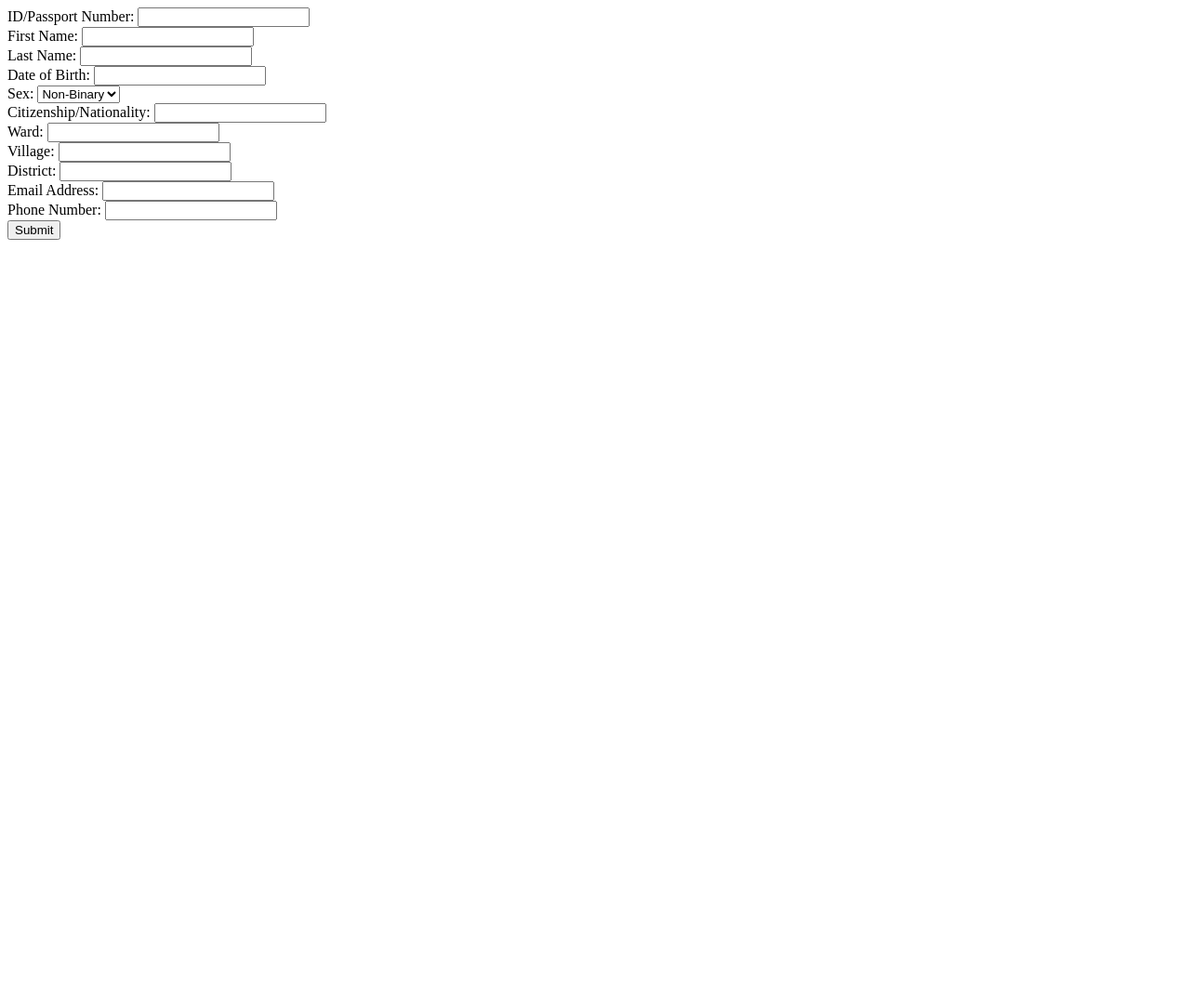
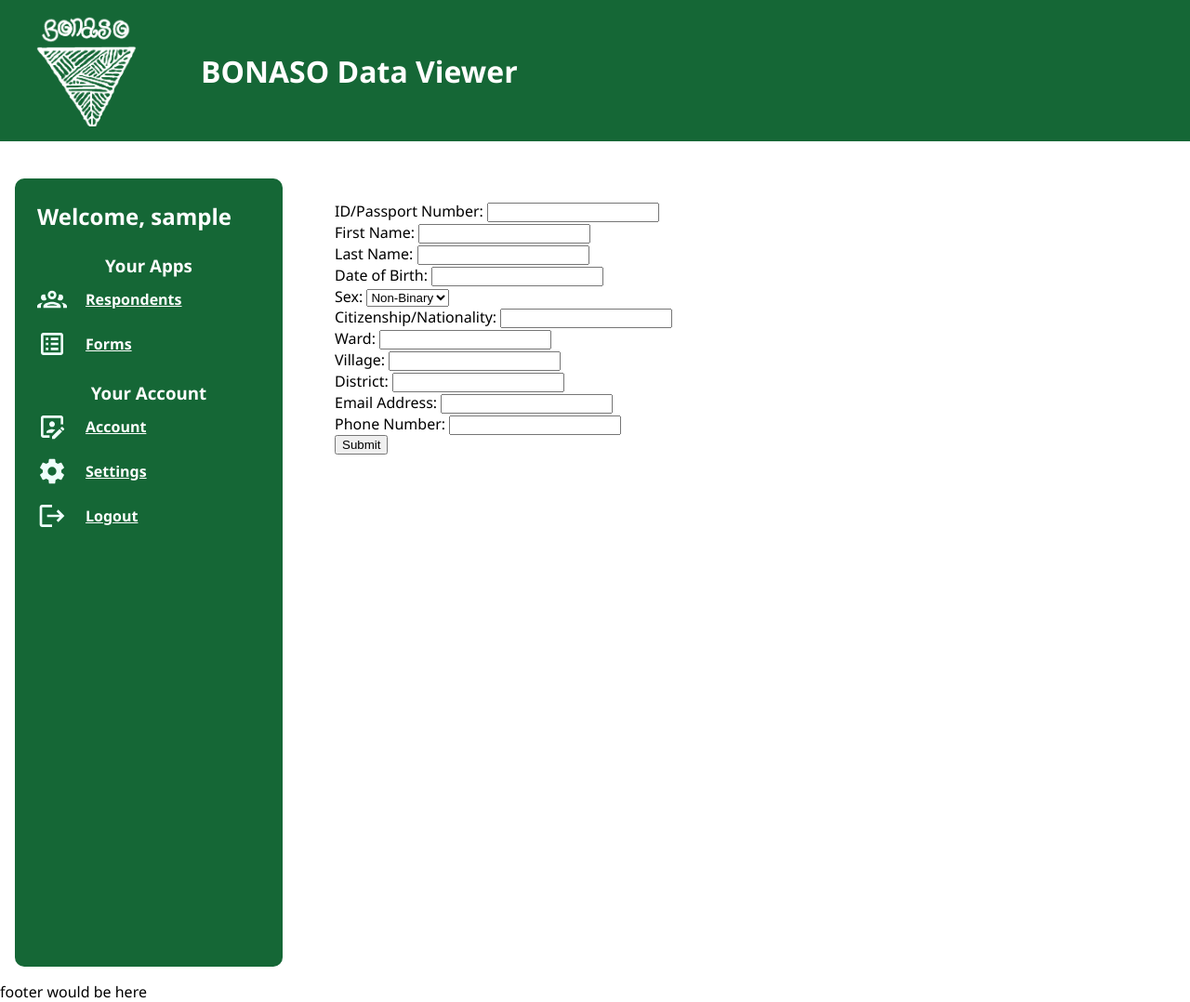
Before and after one commit to jayrosato/bonaso-data-viewer, a Django app: page /forms/respondents/create in a window 1280 px wide. Shown: the whole page at 93% size. Before the commit the page ends 258 px from the top, so only its background shows below. Run offline with Django 5.2, Linux system fonts and the light colour scheme; the visitor is signed in with stand-in values (Sample User, id 1).

Commit message:
Further edited templates to display in new base.html.
Most templates and views will now load within the base template.
Also added a new respondent view that allows you to view their details, see
their responses, and edit/delete the respondent. Also, I've started adding
in permission checks to prevent users from doing things they should not
have access too.

```diff
--- a/backend/bdvBackend/forms/models.py
+++ b/backend/bdvBackend/forms/models.py
@@ -53,7 +53,7 @@ class Form(models.Model):
     organization = models.ForeignKey(Organization, on_delete=models.PROTECT)
 
     def __str__(self):
-        return f'{self.organization}: {self.form_name} (started:{self.start_date}, ends:{self.end_date})'
+        return f'{self.organization}: {self.form_name}'
 
     def isActive(self):
         return datetime.date.today() >= self.end_date
--- a/backend/bdvBackend/forms/static/forms/styles.css
+++ b/backend/bdvBackend/forms/static/forms/styles.css
@@ -1,23 +1,93 @@
 *{
     margin: 0;
 }
+
+body{
+    font-family:'Segoe UI', Tahoma, Geneva, Verdana, sans-serif;
+}
+
 .header{
     position: sticky;
     top: 0;
     color: white;
-    background-color: rgb(21, 103, 54)
+    background-color: rgb(21, 103, 54);
+    display: flex;
+    flex-direction: row;
+    z-index:1;
 }
+
+.headerLogo{
+    max-height: 15vh;
+    padding: 2vh;
+    margin-left: 2vh;
+}
+
+.headerText{
+    margin-left: 3rem;
+    margin-top: auto;
+    margin-bottom: auto;
+}
+
 .middle{
     padding-top: 3vh;
     display: grid;
     grid-template-columns: 25% 75%;
 }
+
 .sidebar{
+    margin: 1rem;
+    background-color: rgb(21, 103, 54);
+    color: white;
+    border-radius: 10px;
     height: 100vh;
     padding: 3vh;
 }
 
+.sidebarLinksCont{
+    display: flex;
+    flex-direction: column;
+}
+.sbLinkHeader{
+    text-align: center;
+    font-weight: bold;
+    margin-top: 1.5rem;
+    margin-bottom: .5rem;
+}
 .sidebarLinks{
     display: grid;
     grid-template-columns: 15% 85%;
+    column-gap: 1rem;
+    row-gap: 1rem;
 }
+.sidebarLinks >*{
+    margin-top: auto;
+    margin-bottom: auto;
+    color: white;
+    font-weight: bold;
+}
+.sbIcon{
+    max-width: 2rem;
+    max-height: 2rem;
+    filter: invert(100%) sepia(100%) saturate(100%) hue-rotate(87deg) brightness(100%) contrast(100%);
+}
+
+.logout{
+    padding: 0;
+    background-color: transparent;
+    border: none;
+    margin-top: auto;
+    margin-bottom: auto;
+    color: white;
+    font-weight: bold;
+    font-size: 1rem;
+    font-family:'Segoe UI', Tahoma, Geneva, Verdana, sans-serif;
+    text-decoration: underline;
+}
+.logout:hover{
+    cursor: pointer;
+}
+
+.content{
+    margin: 1rem;
+    padding: 3vh;
+}
--- a/backend/bdvBackend/forms/templates/forms/base.html
+++ b/backend/bdvBackend/forms/templates/forms/base.html
@@ -12,18 +12,37 @@
     <body>
         {% block header %}
             <div class="header">
-                <p>header/navbar goes here</p>
+                <img class="headerLogo" src="../../static/forms/images/boansoWhite.png" />
+                <div class="headerText">
+                    <h1>BONASO Data Viewer</h1>
+                </div>
             </div>
         {% endblock %}
         <div class="middle">
             {% block sidebar %}
                 <div class="sidebar">
-                    <h4>Welcome, {{ user.username }}</h4>
-                    <div class="sidebarLinks">
-                        <p>icon</p>
-                        <a href="{% url 'forms:respondents' %}">Respondents</a>
-                        <p>icon</p>
-                        <a href="{% url 'forms:forms' %}">Forms</a>
+                    <h2>Welcome, {{ user.username }}</h2>
+                    <div class="sidebarLinksCont">
+                        <h3 class="sbLinkHeader"> Your Apps</h3>
+                        <div class="sidebarLinks">
+                            <img class="sbIcon" src="../../static/forms/images/account-group-outline.svg" />
+                            <a href="{% url 'forms:respondents' %}">Respondents</a>
+                            <img class="sbIcon" src="../../static/forms/images/list-box-outline.svg" />
+                            <a href="{% url 'forms:forms' %}">Forms</a>
+                        </div>
+
+                        <h3 class="sbLinkHeader">Your Account</h3>
+                            <div class="sidebarLinks">
+                            <img class="sbIcon" src="../../static/forms/images/account-box-edit-outline.svg" />
+                            <a href="{% url 'forms:forms' %}">Account</a>
+                            <img class="sbIcon" src="../../static/forms/images/cog.svg" />
+                            <a href="{% url 'forms:forms' %}">Settings</a>
+                            <img class="sbIcon" src="../../static/forms/images/logout.svg" />
+                            <form id="logout-form" method="post" action="{% url 'logout' %}">
+                                {% csrf_token %}
+                                <button type="submit" class="logout">Logout</button>
+                            </form>
+                        </div>
 
                     </div>
                 </div>
--- /dev/null
+++ b/backend/bdvBackend/forms/templates/forms/edit-respondent.html
@@ -0,0 +1,26 @@
+{% extends 'forms/base.html' %}
+
+{% block content %}
+<div class="content">
+    {% if perms.forms.view_respondent %}
+    {% if perms.forms.edit_respondent %}
+        <form action="" method="post">
+            {%csrf_token%}
+            {{ form }}
+            <input type="submit" value="Submit">
+        </form>
+    {% endif %}
+    {% if perms.forms.delete_respondent %}
+        {% if respondent.id %}
+            <a href="{%url 'forms:delete-respondent' respondent.id%}">
+                <button>
+                    Delete User
+                </button>
+            </a>
+        {% endif %}
+    {% endif %}
+    {% else %}
+            <p>You do not have permissions to view this page. Please contact your manager if you think this is a mistake.</p>
+    {% endif %}
+</div>
+{% endblock %}
--- a/backend/bdvBackend/forms/templates/forms/index.html
+++ b/backend/bdvBackend/forms/templates/forms/index.html
@@ -13,9 +13,5 @@
     <p>Nothing here yet!</p>
     {% endif %}
 
-    <form id="logout-form" method="post" action="{% url 'logout' %}">
-        {% csrf_token %}
-        <button type="submit" class="btn btn-link">Logout</button>
-    </form>
 </div>
 {% endblock %}
--- a/backend/bdvBackend/forms/templates/forms/respondent.html
+++ /dev/null
@@ -1,13 +0,0 @@
-<form action="" method="post">
-    {%csrf_token%}
-    {{ form }}
-    <input type="submit" value="Submit">
-</form>
-
-{% if respondent.id %}
-    <a href="{%url 'forms:delete-respondent' respondent.id%}">
-        <button>
-            Delete User
-        </button>
-    </a>
-{% endif %}
--- a/backend/bdvBackend/forms/urls.py
+++ b/backend/bdvBackend/forms/urls.py
@@ -10,6 +10,7 @@ urlpatterns = [
     #allows users to create/edit respondents (demographic data collected about clients)
     path('respondents', views.ViewRespondents.as_view(), name='respondents'),
     path('respondents/create', views.CreateRespondent.as_view(), name='create-respondent'),
+    path('respondents/<int:pk>', views.ViewRespondent.as_view(), name='view-respondent'),
     path('respondents/<int:pk>/update', views.UpdateRespondent.as_view(), name='update-respondent'),
     path('respondents/<int:pk>/delete', views.DeleteRespondent.as_view(), name='delete-respondent'),
 
--- a/backend/bdvBackend/forms/views.py
+++ b/backend/bdvBackend/forms/views.py
@@ -46,7 +46,6 @@ class FormView(LoginRequiredMixin, generic.DetailView):
         context['msg'] = ''
         return context
 
-
 def new_response(request, pk):
     form_meta = get_object_or_404(Form, pk=pk)
     formQs = FormQuestion.objects.filter(form=form_meta).order_by('index')
@@ -85,15 +84,29 @@ def new_response(request, pk):
                            'form_meta':form_meta,
                            'msg':'Double check that all the fields are correctly filled out.' })
 
+
 class ViewRespondents(LoginRequiredMixin, generic.ListView):
     template_name = 'forms/respondents.html'
     context_object_name = 'respondents'
     def get_queryset(self):
         return Respondent.objects.all()
 
+class ViewRespondent(LoginRequiredMixin, generic.DetailView):
+    model=Respondent
+    template_name = 'forms/view-respondent.html'
+
+    def get_context_data(self, **kwargs):
+        context = super().get_context_data(**kwargs)
+        respondent = self.get_object()
+        responses = Response.objects.filter(respondent=respondent).order_by('response_date')
+        context['respondent'] = respondent
+        context['responses'] = responses
+        return context
+
+
 class CreateRespondent(LoginRequiredMixin, generic.CreateView):
     model = Respondent
-    template_name = 'forms/respondent.html'
+    template_name = 'forms/edit-respondent.html'
     fields = [
             'id_no', 'fname', 'lname', 'dob', 'sex', 'citizenship', 'ward', 'village',
             'district', 'email', 'contact_no'
@@ -103,7 +116,7 @@ class CreateRespondent(LoginRequiredMixin, generic.CreateView):
 
 class UpdateRespondent(LoginRequiredMixin, generic.UpdateView):
     model=Respondent
-    template_name = 'forms/respondent.html'
+    template_name = 'forms/edit-respondent.html'
     fields = [
             'id_no', 'fname', 'lname', 'dob', 'sex', 'citizenship', 'ward', 'village',
             'district', 'email', 'contact_no'
```
Also changed, not shown: backend/bdvBackend/forms/templates/forms/form-detail.html (+13 -6 lines), backend/bdvBackend/forms/templates/forms/respondent_confirm_delete.html (+11 -5 lines), backend/bdvBackend/forms/templates/forms/respondents.html (+18 -1 lines), backend/bdvBackend/forms/templates/forms/view-respondent.html (added, +40 -0 lines), backend/bdvBackend/forms/static/forms/images/account-box-edit-outline.svg (added), backend/bdvBackend/forms/static/forms/images/account-group-outline.svg (added), backend/bdvBackend/forms/static/forms/images/boansoWhite.png (added), backend/bdvBackend/forms/static/forms/images/cog.svg (added), backend/bdvBackend/forms/static/forms/images/list-box-outline.svg (added), backend/bdvBackend/forms/static/forms/images/logout.svg (added).
